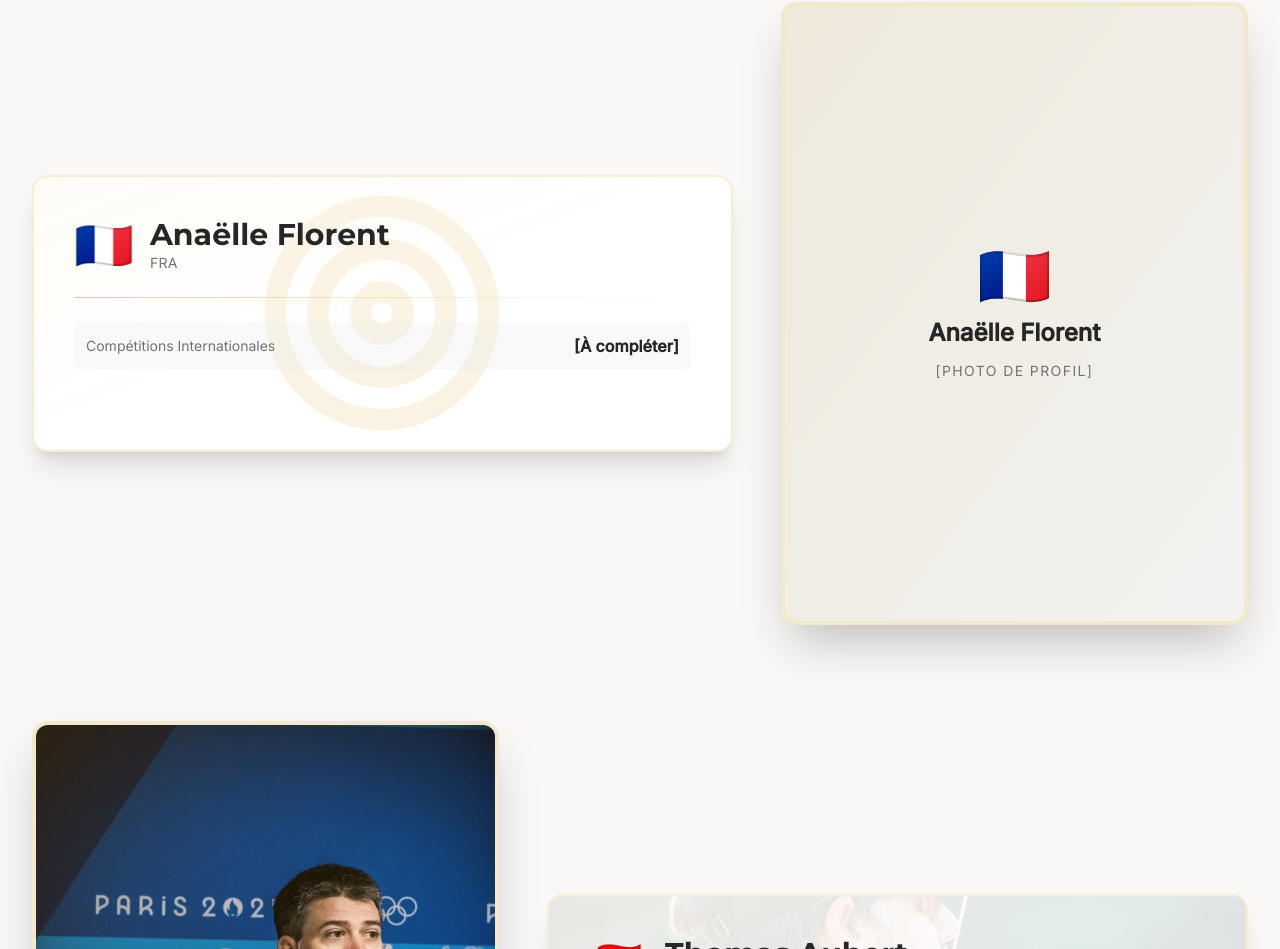
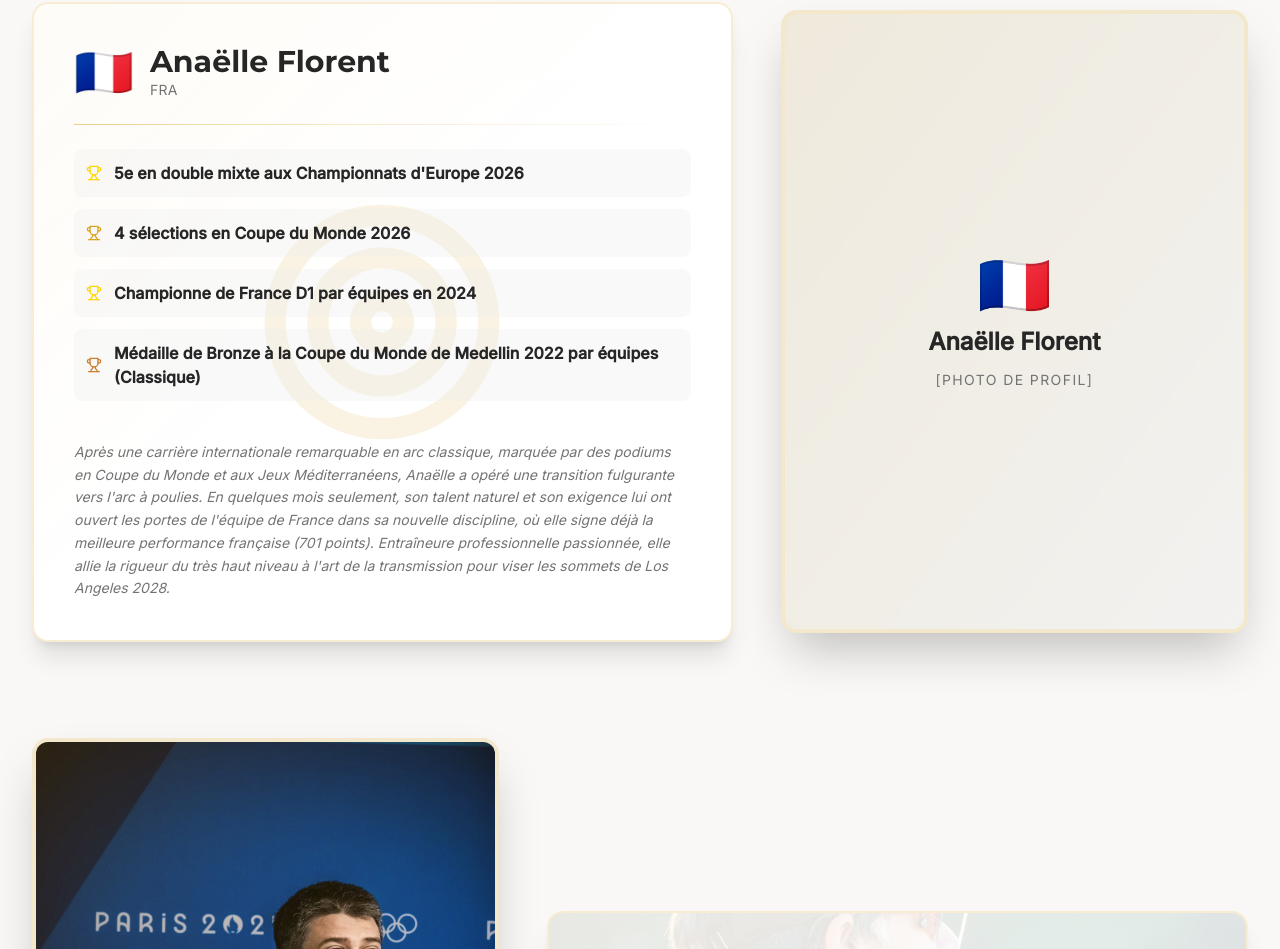
Before and after one commit to nc7hmwtkz4-dot/sg-367be137-3608-459c-9bca-cc2af1e0b7e2-1780337345, a Next.js app: page /los-angeles-2028 in a window 1280 px wide. Shown: the part 2715-3664 px from the top of the page. Built offline with nearby package versions, Linux system fonts and the light colour scheme; no server answers.

Commit message:
feat(data): add anaëlle florent stats and bio

```diff
--- a/src/pages/los-angeles-2028.tsx
+++ b/src/pages/los-angeles-2028.tsx
@@ -140,10 +140,20 @@ export default function LosAngeles2028({ rankings }: PageProps) {
               name="Anaëlle Florent"
               country="FRA"
               flag="🇫🇷"
-              palmares={[]}
+              stats={{ discipline: "Arc à Poulies", bestScore: "701/720" }}
+              palmares={[
+                "5e en double mixte aux Championnats d'Europe 2026",
+                "4 sélections en Coupe du Monde 2026",
+                "Médaille de Bronze à la Coupe du Monde de Medellin 2022 par équipes (Classique)",
+                "Championne de France D1 par équipes en 2024"
+              ]}
               worldRanking={rankings[19935]}
-              isEven={false} />
+              isEven={false}>
 
+              <p className="text-muted-foreground italic text-sm leading-relaxed">
+                Après une carrière internationale remarquable en arc classique, marquée par des podiums en Coupe du Monde et aux Jeux Méditerranéens, Anaëlle a opéré une transition fulgurante vers l'arc à poulies. En quelques mois seulement, son talent naturel et son exigence lui ont ouvert les portes de l'équipe de France dans sa nouvelle discipline, où elle signe déjà la meilleure performance française (701 points). Entraîneure professionnelle passionnée, elle allie la rigueur du très haut niveau à l'art de la transmission pour viser les sommets de Los Angeles 2028.
+              </p>
+            </AthleteCard>
 
             <AthleteCard
               name="Thomas Aubert"
```
Also changed, not shown: .softgen/tasks/task-9.md (added).
